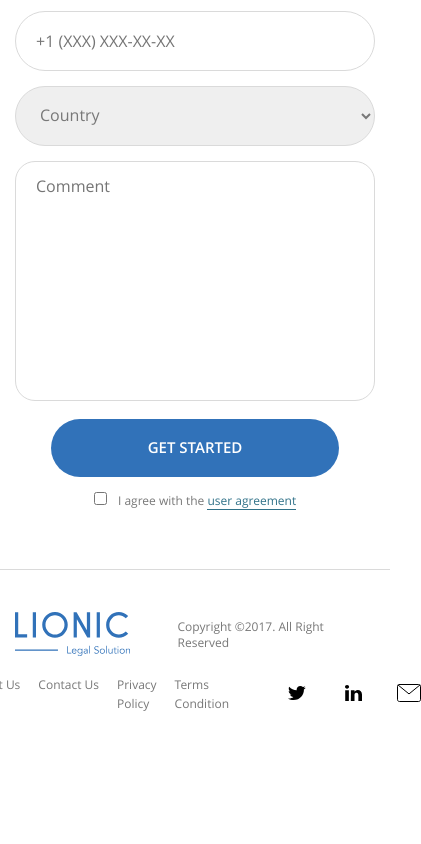
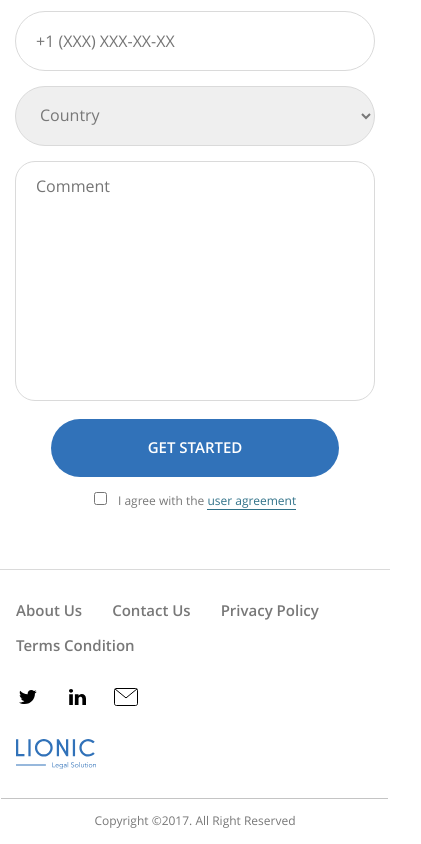
Before and after one commit to M-svg-arc/Lionic, a plain HTML site: page index.html in a window 390 px wide. Shown: the part 4274-5118 px from the top of the page, 421 px wide, since content can reach past the window. Before the commit the page ends 5028 px from the top, so only its background shows below. Drawn offline with Linux system fonts and the light colour scheme.

Commit message:
finished adaptive for 'footer' block

```diff
--- a/css/media.css
+++ b/css/media.css
@@ -139,12 +139,6 @@
   .section-offset {
     padding: 60px 0;
   }
-
-  /* .clients,
-  .contacts,
-  .footer {
-    display: none;
-  } */
 
   /* header */
   .header {
@@ -395,5 +389,84 @@
   }
 
   /* footer */
+  .footer {
+    padding: 30px 16px 15px 16px;
+    min-height: 224px;
+  }
+
+  .footer__container {
+    flex-direction: column-reverse;
+    padding: 0;
+  }
+
+  .footer__left {
+    width: 100%;
+    flex-wrap: wrap;
+    margin: 0;
+  }
+
+  .footer__logo {
+    width: 80px;
+    margin: 0;
+    margin-bottom: 13px;
+  }
+
+  .footer-copy {
+    position: relative;
+    width: 100%;
+    display: flex;
+    flex-direction: column;
+    justify-content: flex-end;
+    text-align: center;
+    padding-top: 15px;
+  }
+
+  .footer-copy::before {
+    content: "";
+    position: absolute;
+    top: 0;
+    left: -15px;
+    width: calc(100% + 29px);
+    height: 1px;
+    background-color: #c4c4c4;
+  }
+
+  .footer__right {
+    flex-direction: column;
+    align-items: flex-start;
+  }
+
+  .footer__nav {
+    margin-right: var(--gap);
+    flex-wrap: wrap;
+  }
+
+  .footer-list {
+    width: 100%;
+    margin-bottom: 30px;
+    flex-wrap: wrap;
+  }
+
+  .footer-list__item:not(:last-child) {
+    margin-right: 30px;
+    margin-bottom: 15px;
+  }
+
+  .footer-list__link {
+    display: flex;
+    flex-wrap: wrap;
+    padding: 0;
+    font-weight: 600;
+    font-size: 15px;
+    line-height: 20px;
+  }
+
+  .social-list {
+    margin-bottom: 30px;
+  }
+
+  .social-list__item:not(:last-child) {
+    margin-right: 25px;
+  }
 
 }
```
